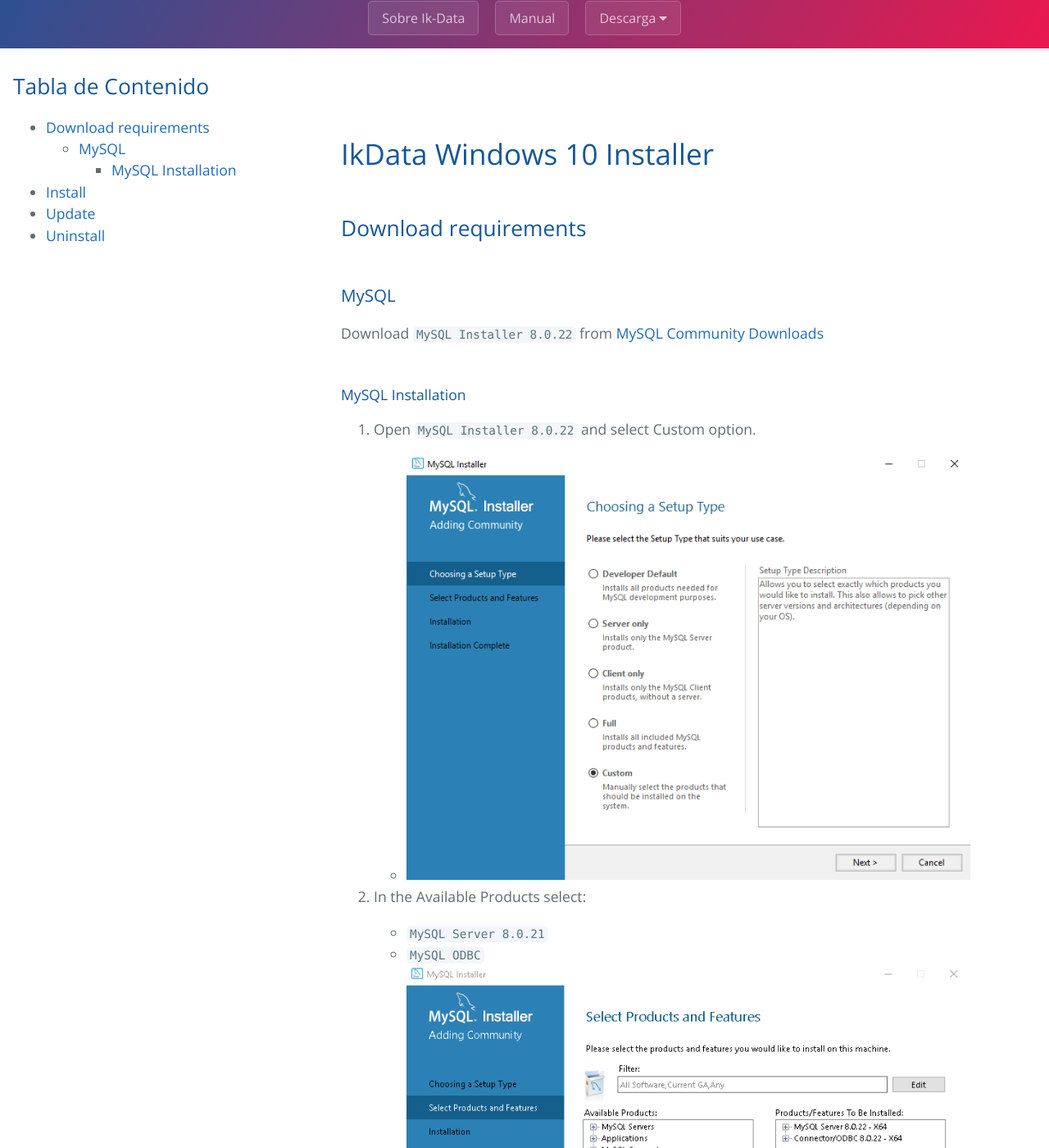
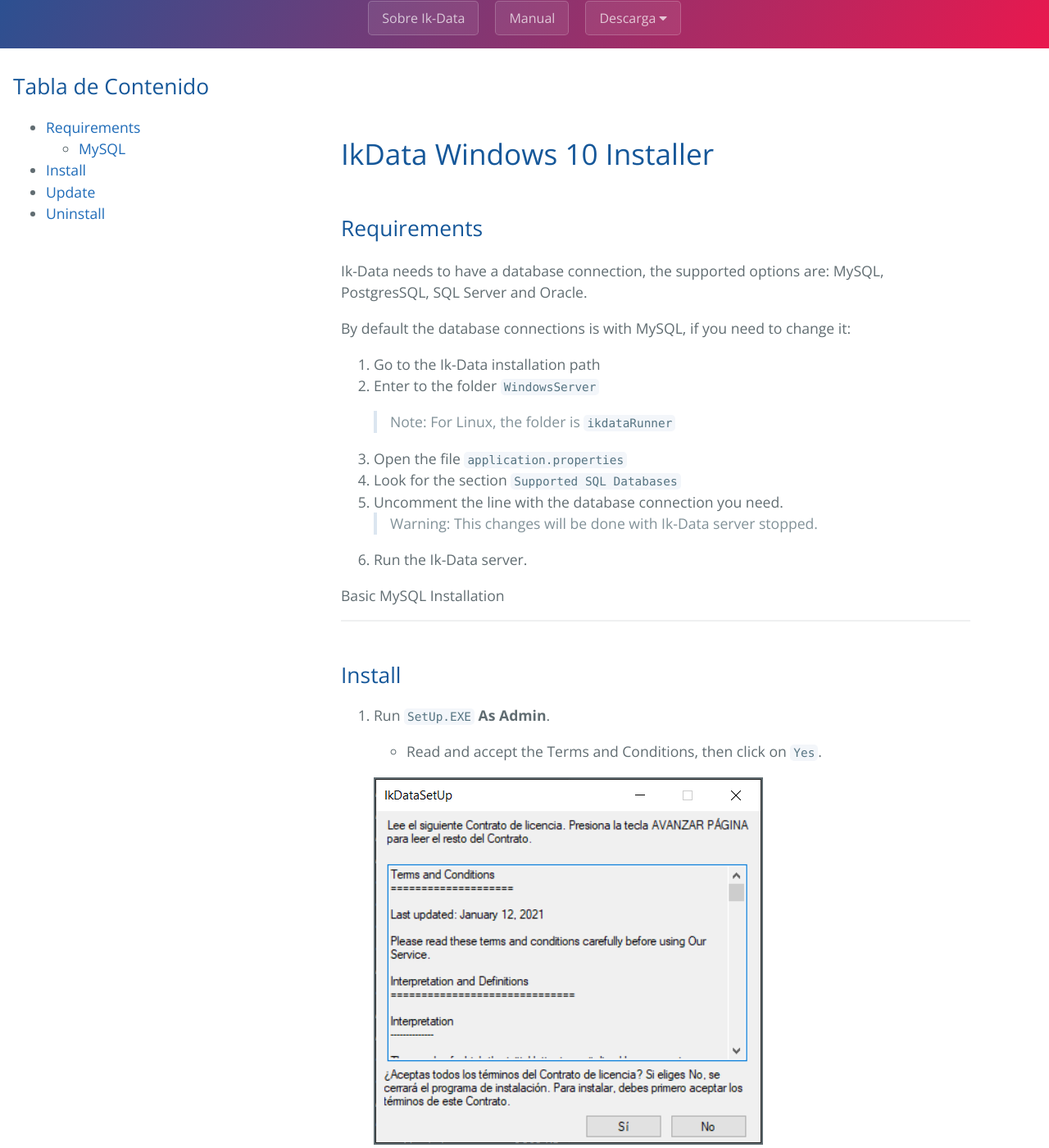
Before and after one commit to ikno-sdm/ikdata-documentacion-spa, a Jekyll site: the page built from SetUp-Guides/GUI_SetUp.md, in a window 1280 px wide and 1400 px high, scrolled down 285 px. Shown: the whole window at 82% size. Built offline with Jekyll 4.4.1, drawn with Linux system fonts in a browser that asks for light colours; some of the changed text lies outside the part shown.

Commit message:
Fix SetUp-Guides

```diff
--- a/SetUp-Guides/Command-Line_SetUp.md
+++ b/SetUp-Guides/Command-Line_SetUp.md
@@ -11,42 +11,58 @@ title: {{ site.name }}
 
 ## Tabla de Contenido<!-- omit in toc -->
 
-- [Download requirements](#download-requirements)
-  - [Java 11](#java-11)
+- [Requirements](#requirements)
   - [MySQL](#mysql)
-    - [MySQL Installation](#mysql-installation)
-- [Install Ik-Data](#install-ik-data)
+- [Install](#install)
 - [Uninstall](#uninstall)
 
 </div>
 
-## Download requirements
+## Requirements
 
-### Java 11
+Ik-Data needs to have a database connection, the supported options are: MySQL, PostgresSQL, SQL Server and Oracle.
 
-Download `OpenJDK 11` from [Adopt OpenJDK](https://adoptopenjdk.net)
+By default the database connections is with MySQL, if you need to change it:
+
+1. Go to the Ik-Data installation path
+2. Enter to the folder `WindowsServer`
+    >Note: For Linux, the folder is `ikdataRunner`
+
+3. Open the file `application.properties`
+4. Look for the section `Supported SQL Databases`
+5. Uncomment the line with the database connection you need.
+    >Warning: This changes will be done with Ik-Data server stopped.
+
+6. Run the Ik-Data server.
+
+<details>
+<summary>Basic MySQL Installation</summary>
+<div markdown='1'>
 
 ### MySQL
 
-Download `MySQL Installer 8.0.22` from [MySQL Community Downloads](https://dev.mysql.com/get/Downloads/MySQLInstaller/mysql-installer-web-community-8.0.22.0.msi)
+1. Download `MySQL Installer 8.0.22` from [MySQL Community Downloads](https://dev.mysql.com/get/Downloads/MySQLInstaller/mysql-installer-web-community-8.0.22.0.msi)
 
-#### MySQL Installation
+2. Open `MySQL Installer 8.0.22` and select Custom option.
 
-1. Open `MySQL Installer 8.0.22` and select Custom option.
+   ![mysql-inst1](imgs/mysql-inst1.png)
 
-   - ![mysql-inst1](imgs/mysql-inst1.png)
-
-2. In the Available Products select:
+3. In the Available Products select:
 
    - `MySQL Server 8.0.21`
    - `MySQL ODBC`
-   - ![mysql-inst2](imgs/mysql-inst2.png)
 
-3. Select Standalone option and continue with the installation.
+   ![mysql-inst2](imgs/mysql-inst2.png)
 
-   - ![mysql-inst3](imgs/mysql-inst3.png)
+4. Select Standalone option and continue with the installation.
 
-## Install Ik-Data
+   ![mysql-inst3](imgs/mysql-inst3.png)
+
+</div>
+</details>
+Download `MySQL Installer 8.0.22` from [MySQL Community Downloads](https://dev.mysql.com/get/Downloads/MySQLInstaller/mysql-installer-web-community-8.0.22.0.msi)
+
+## Install
 
 - Open Windows Powershell as Administrator, go to SetUp folder and and run the `ikDataSetup.ps1` script with the param `install`.
   - Note: If an error of script permission throws, execute the next line to enable scripts. `Set-ExecutionPolicy Unrestricted`.
--- a/SetUp-Guides/GUI_SetUp.md
+++ b/SetUp-Guides/GUI_SetUp.md
@@ -11,37 +11,58 @@ title: {{ site.name }}
 
 ## Tabla de Contenido<!-- omit in toc -->
 
-- [Download requirements](#download-requirements)
+- [Requirements](#requirements)
   - [MySQL](#mysql)
-    - [MySQL Installation](#mysql-installation)
 - [Install](#install)
 - [Update](#update)
 - [Uninstall](#uninstall)
 
-
 </div>
 
-## Download requirements
+## Requirements
+
+Ik-Data needs to have a database connection, the supported options are: MySQL, PostgresSQL, SQL Server and Oracle.
+
+By default the database connections is with MySQL, if you need to change it:
+
+1. Go to the Ik-Data installation path
+2. Enter to the folder `WindowsServer`
+    >Note: For Linux, the folder is `ikdataRunner`
+
+3. Open the file `application.properties`
+4. Look for the section `Supported SQL Databases`
+5. Uncomment the line with the database connection you need.
+    >Warning: This changes will be done with Ik-Data server stopped.
+
+6. Run the Ik-Data server.
+
+<details>
+<summary>Basic MySQL Installation</summary>
+<div markdown='1'>
 
 ### MySQL
 
-Download `MySQL Installer 8.0.22` from [MySQL Community Downloads](https://dev.mysql.com/get/Downloads/MySQLInstaller/mysql-installer-web-community-8.0.22.0.msi)
+1. Download `MySQL Installer 8.0.22` from [MySQL Community Downloads](https://dev.mysql.com/get/Downloads/MySQLInstaller/mysql-installer-web-community-8.0.22.0.msi)
 
-#### MySQL Installation
+2. Open `MySQL Installer 8.0.22` and select Custom option.
 
-1. Open `MySQL Installer 8.0.22` and select Custom option.
+   ![mysql-inst1](imgs/mysql-inst1.png)
 
-   - ![mysql-inst1](imgs/mysql-inst1.png)
-
-1. In the Available Products select:
+3. In the Available Products select:
 
    - `MySQL Server 8.0.21`
    - `MySQL ODBC`
-   - ![mysql-inst2](imgs/mysql-inst2.png)
 
-1. Select Standalone option and continue with the installation.
+   ![mysql-inst2](imgs/mysql-inst2.png)
 
-   - ![mysql-inst3](imgs/mysql-inst3.png)
+4. Select Standalone option and continue with the installation.
+
+   ![mysql-inst3](imgs/mysql-inst3.png)
+
+</div>
+</details>
+
+---
 
 ## Install
 
```
Also changed, not shown: SetUp-Guides/Linux_SetUp.md (+3 -3 lines).
